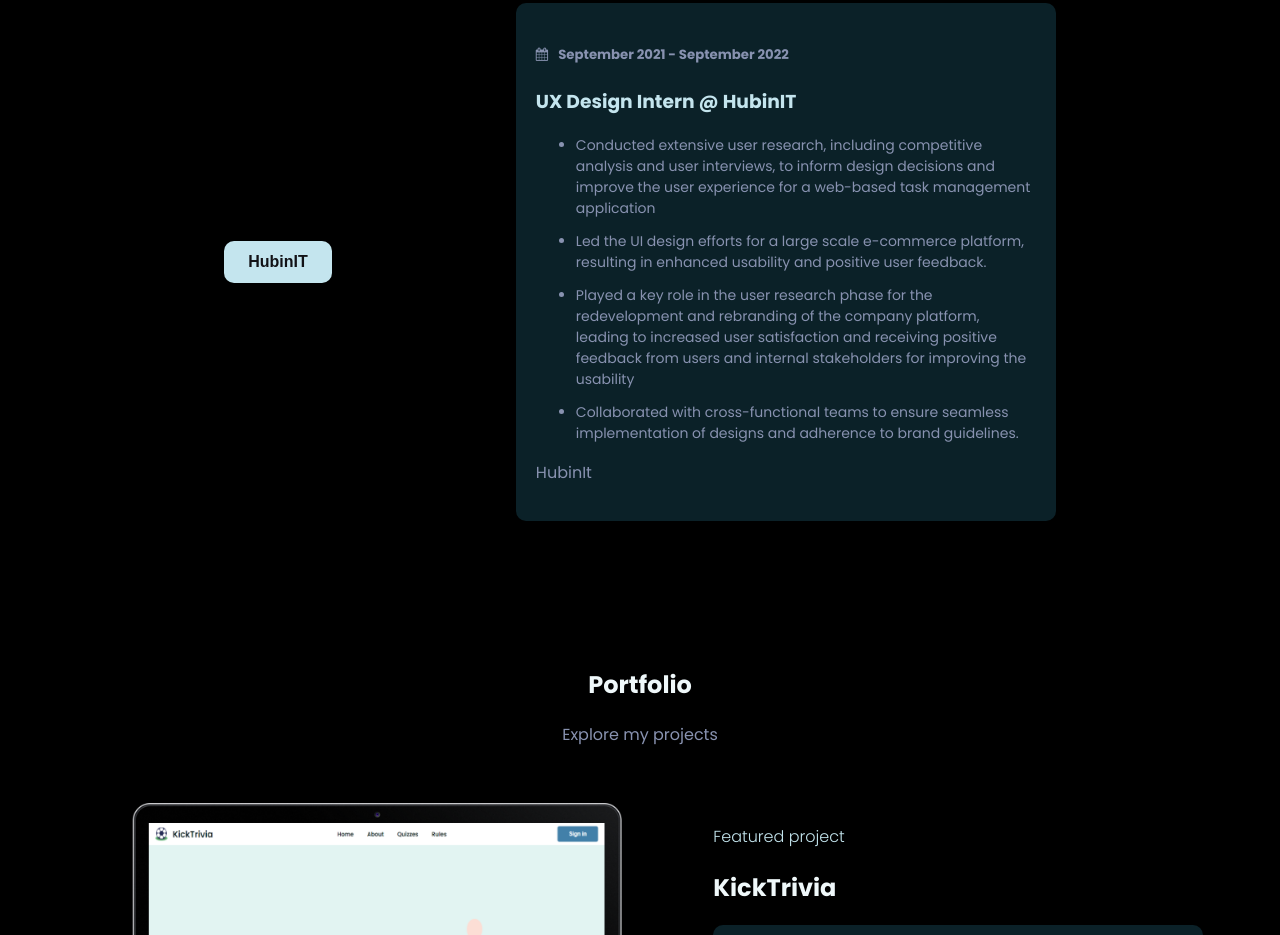
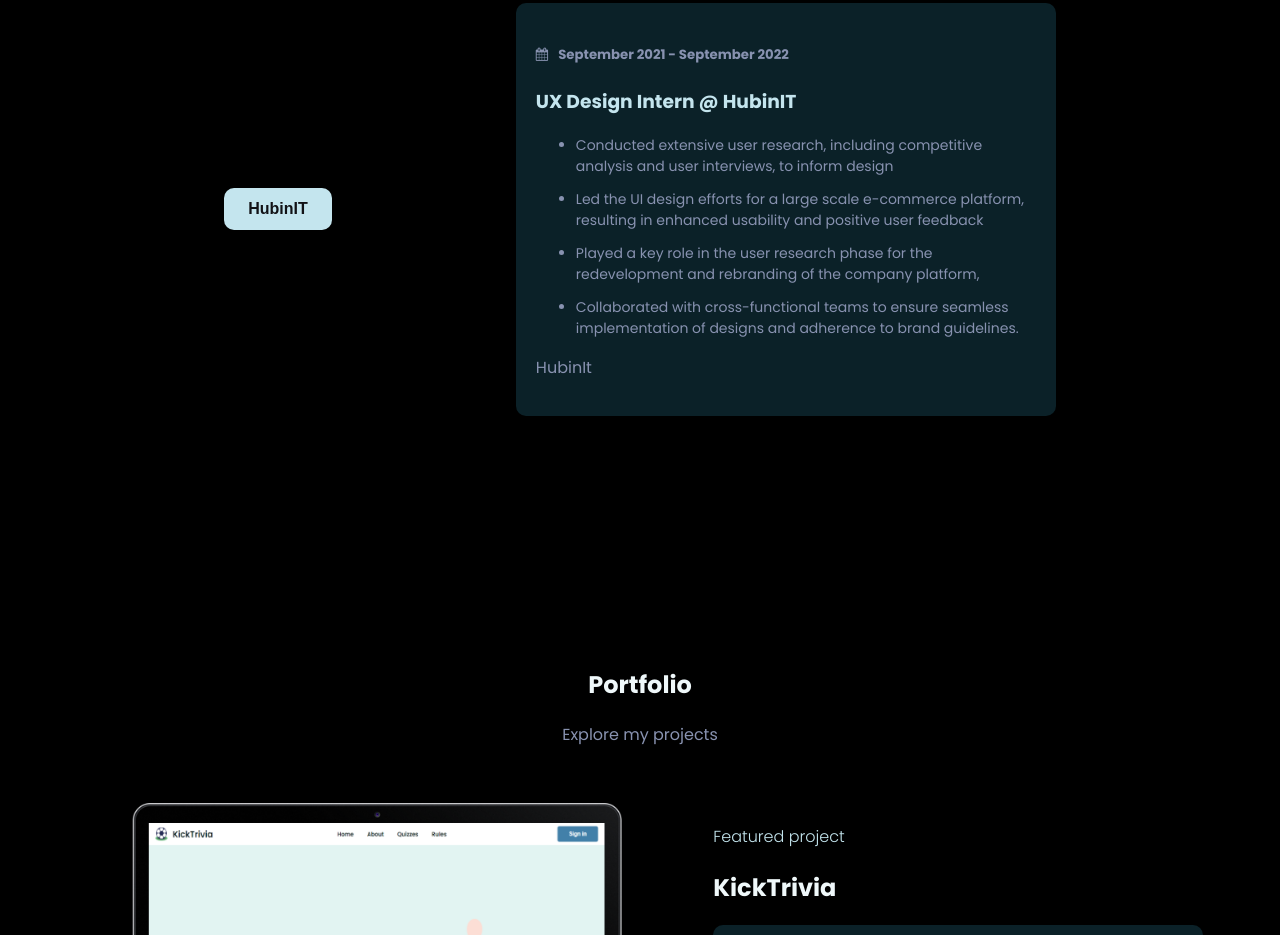
Before and after one commit to TakundaMuzunze/personal-website, a plain HTML site: page index.html in a window 1280 px wide. Shown: the part 1793-2728 px from the top of the page. Drawn offline with Linux system fonts and the light colour scheme.

Commit message:
update index.html - condensed work experience duties

```diff
--- a/index.html
+++ b/index.html
@@ -92,9 +92,9 @@
                         <h5><i class="fa fa-calendar"></i>September 2021 - September 2022</h5>
                         <h3>UX Design Intern @ HubinIT</h3>
                         <ul class="duties">
-                            <li>Conducted extensive user research, including competitive analysis and user interviews, to inform design decisions and improve the user experience for a web-based task management application</li>
-                            <li>Led the UI design efforts for a large scale e-commerce platform, resulting in enhanced usability and positive user feedback.</li>
-                            <li>Played a key role in the user research phase for the redevelopment and rebranding of the company platform, leading to increased user satisfaction and receiving positive feedback from users and internal stakeholders for improving the usability</li>
+                            <li>Conducted extensive user research, including competitive analysis and user interviews, to inform design </li>
+                            <li>Led the UI design efforts for a large scale e-commerce platform, resulting in enhanced usability and positive user feedback</li>
+                            <li>Played a key role in the user research phase for the redevelopment and rebranding of the company platform,</li>
                             <li>Collaborated with cross-functional teams to ensure seamless implementation of designs and adherence to brand guidelines.</li>
                         </ul>
                         <p>HubinIt</p>
```
